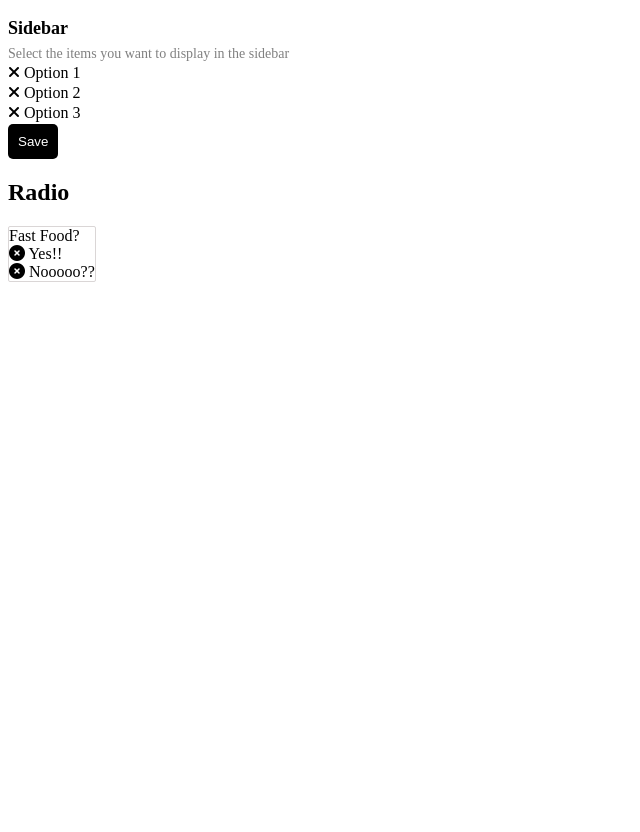
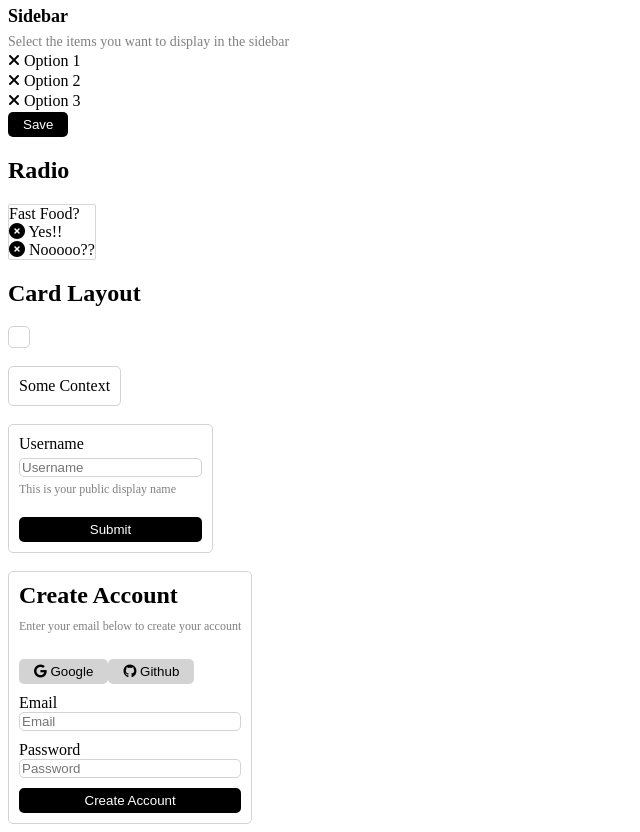
Before and after one commit to salidamaharjan/learning-basics, a plain HTML site: page index.html in a window 1280 px wide. Shown: the part 1751-2583 px from the top of the page, without its empty margins (0-640 px from the left). Before the commit the page ends 2041 px from the top, so only its background shows below. Drawn offline with Linux system fonts and the light colour scheme.

Commit message:
Practise example using flex box

```diff
--- a/index.html
+++ b/index.html
@@ -16,7 +16,7 @@
         <li><a href="#alert-table">Alert Table Layout</a></li>
         <li><a href="#alert-flex-layout">Alert Flex Layout</a></li>
         <li><a href="#input-text">Input Text</a></li>
-        <li> <a href="#input-with-label"> Input With label</a></li>
+        <li><a href="#input-with-label"> Input With label</a></li>
         <li><a href="#input-with-button">Input with button</a></li>
         <li><a href="#basic-form">Basic Form</a></li>
         <li><a href="#simple-checkbox-with-label">Simple checkbox with label</a></li>
@@ -24,6 +24,7 @@
         <li><a href="#switch-with-icon">Switch with icon</a></li>
         <li><a href="#checkbox-form">Checkbox form</a></li>
         <li><a href="#radio">Radio</a></li>
+        <li><a href="#card-layout">Card Layout</a></li>
     </ul>
 
     <h2><a name="button">Button</a></h2>
@@ -175,18 +176,6 @@
             display: flex;
             flex-direction: column;
         }
-
-        .radio:has(input:checked) .fa-circle-xmark {
-            display: none;
-        }
-
-        .radio:not(:has(input:checked)) .fa-circle-check {
-            display: none;
-        }
-
-        .radio input {
-            display: none;
-        }
     </style>
     <h2><a name="radio">Radio</a></h2>
     <div style="display: flex;">
@@ -205,6 +194,78 @@
         </div>
     </div>
 
+    <h2><a name="card-layout">Card Layout</a></h2>
+    <div style="display: flex;">
+        <div class="card"></div>
+    </div>
+    <br />
+    <div style="display: flex;">
+        <div class="card">Some Context</div>
+    </div>
+    <br />
+
+    <style>
+        .card p {
+            color: grey;
+            margin: 0px;
+        }
+
+        .username-form {
+            display: flex;
+            flex-direction: column;
+            gap: 5px;
+        }
+    </style>
+    <div style="display: flex;">
+        <div class="card username-form">
+            <label for="text">Username </label>
+            <div>
+                <input id="text" type="text" placeholder="Username" class="text">
+            </div>
+
+            <p>This is your public display name</p>
+            <button class="btn">Submit</button>
+        </div>
+    </div>
+    <br />
+    <style>
+        .create-account {
+            display: flex;
+            flex-direction: column;
+            gap: 10px;
+        }
+
+        .card p {
+            font-size: 12px;
+            margin-bottom: 15px;
+        }
+    </style>
+    <div style="display: flex;">
+        <form class="card create-account" style="display: flex; flex-direction: column;">
+            <h2 style="margin: 0px;">Create Account</h2>
+            <p>Enter your email below to create your account</p>
+            <div style="display:flex;"">
+                <button class="btn secondary">
+                <i class="fa-brands fa-google"></i>
+                Google
+                </button>
+                <button class="btn secondary">
+                    <i class="fa-brands fa-github"></i>
+                    Github
+                </button>
+            </div>
+            <div style="display:flex; flex-direction: column;">
+                <label for="text">Email</label>
+                <input id="text" type="text" placeholder="Email" class="text">
+            </div>
+            <div style="display:flex; flex-direction: column;">
+                <label for="password">Password</label>
+                <input type="text" placeholder="Password" class="text">
+            </div>
+            <button class="btn">Create Account</button>
+        </form>
+
+    </div>
 </body>
 
 </html>
--- a/style.css
+++ b/style.css
@@ -3,7 +3,7 @@
     border: none;
     color: white;
     border-radius: 5px;
-    padding: 10px;
+    padding: 5px 15px;
 }
 .btn:hover {
     background-color: rgb(82, 80, 80);
@@ -94,3 +94,19 @@
 .switch-with-icon:not(:has(input:checked)) .fa-toggle-off{
     display: none;
 }
+.radio:has(input:checked) .fa-circle-xmark {
+    display: none;
+}
+
+.radio:not(:has(input:checked)) .fa-circle-check {
+    display: none;
+}
+
+.radio input {
+    display: none;
+}
+.card {
+    border: 1px solid lightgrey;
+    padding: 10px;
+    border-radius: 5px;
+}
```
Also changed, not shown: practise-example.html (added, +114 -0 lines).
